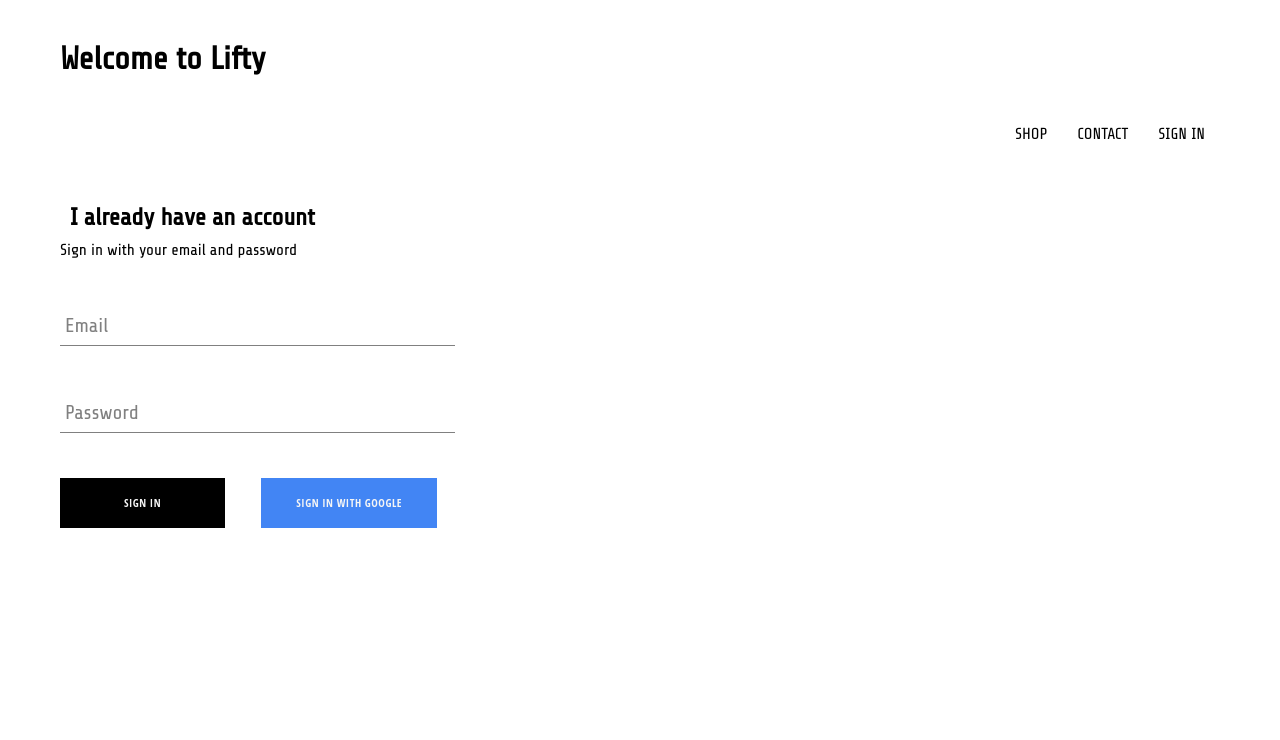
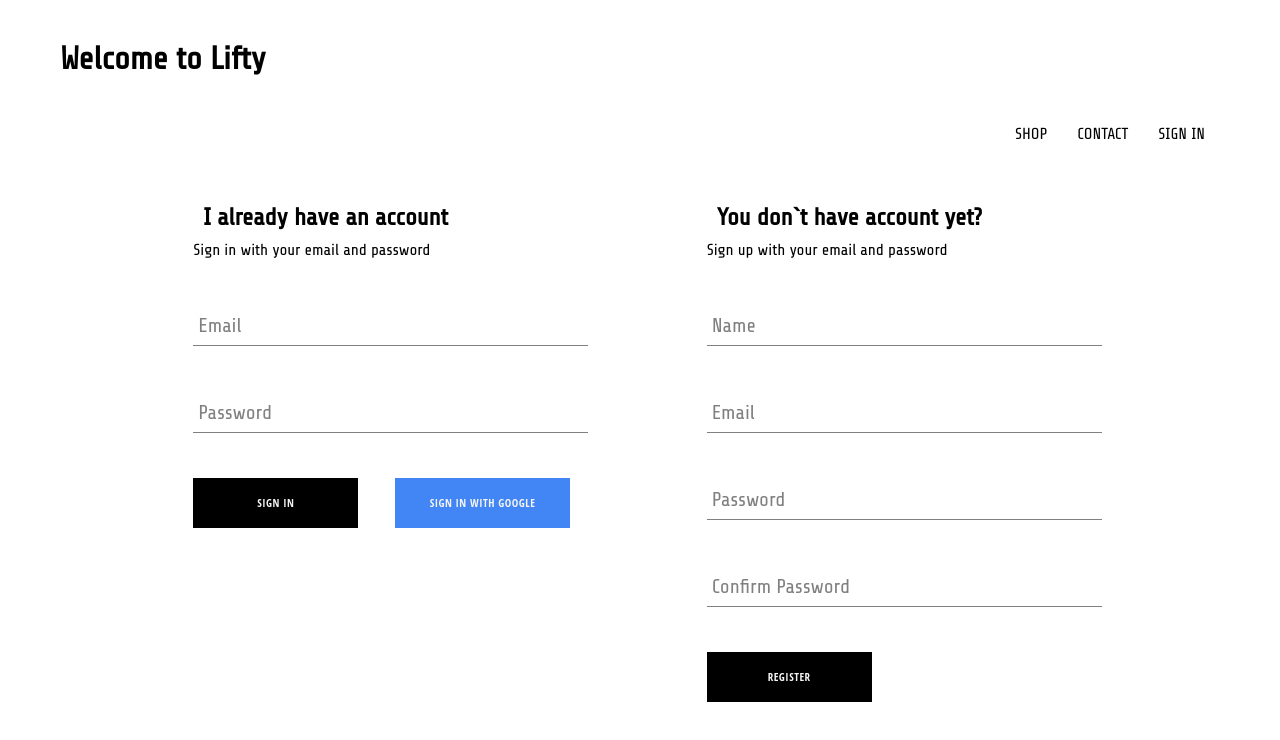
Before and after one commit to hristakiev1/shoplift, a React (Create React App) app: page /signin in a window 1280 px wide. Shown: the top 740 px of the page. Built offline with nearby package versions, Linux system fonts and the light colour scheme; no server answers; some icons are missing.

Commit message:
sign up and sign in using firebase implemented

```diff
--- a/src/components/Sign-in-and-Sign-Up/Sign-In/sign-in.component.jsx
+++ b/src/components/Sign-in-and-Sign-Up/Sign-In/sign-in.component.jsx
@@ -2,7 +2,10 @@ import { Component } from "react";
 import FormInput from "../../form-input/form-input";
 import "./sign-in.style.scss";
 import CustomButton from "../../custom-button/button.component";
-import { signInWithGoogle } from "../../../firebase/firebase.utils";
+import {
+  signInWithGoogle,
+  signInWithEmailAndPassword,
+} from "../../../firebase/firebase.utils";
 
 class SignIn extends Component {
   constructor(props) {
@@ -14,10 +17,18 @@ class SignIn extends Component {
     };
   }
 
-  handleSubmit = (event) => {
+  handleSubmit = async (event) => {
     event.preventDefault();
 
-    console.log("submiited");
+    const { email, password } = this.state;
+
+    try {
+      await signInWithEmailAndPassword(email, password);
+
+      this.setState({ email: "", password: "" });
+    } catch (err) {
+      console.log(err);
+    }
   };
 
   handleChange = (event) => {
@@ -51,7 +62,11 @@ class SignIn extends Component {
           />
           <div className="buttons">
             <CustomButton type="submit">Sign In</CustomButton>
-            <CustomButton isGoogleSignIn onClick={signInWithGoogle}>
+            <CustomButton
+              type="button"
+              isGoogleSignIn
+              onClick={signInWithGoogle}
+            >
               Sign In with Google
             </CustomButton>
           </div>
--- /dev/null
+++ b/src/components/Sign-in-and-Sign-Up/Sign-up/sign-up.component.jsx
@@ -0,0 +1,102 @@
+import React from "react";
+import FormInput from "../../form-input/form-input";
+import CustomButton from "../../custom-button/button.component";
+import {
+  createUserProfileDocument,
+  auth,
+} from "../../../firebase/firebase.utils";
+import "./sign-up.style.scss";
+
+class SignUp extends React.Component {
+  constructor(props) {
+    super(props);
+    this.state = {
+      displayName: "",
+      email: "",
+      password: "",
+      confirmPassword: "",
+    };
+  }
+
+  handleSubmit = async (event) => {
+    event.preventDefault();
+
+    const { displayName, email, password, confirmPassword } = this.state;
+    if (password !== confirmPassword) {
+      alert("Password doesn`t match");
+    }
+
+    try {
+      const { user } = await auth.createUserWithEmailAndPassword(
+        email,
+        password
+      );
+
+      await createUserProfileDocument(user, { displayName });
+
+      this.setState({
+        displayName: "",
+        email: "",
+        password: "",
+        confirmPassword: "",
+      });
+    } catch (err) {
+      alert(err);
+    }
+  };
+
+  handleChange = (event) => {
+    const { value, name } = event.target;
+    this.setState({ [name]: value }, () => console.log(this.state));
+  };
+
+  render() {
+    const { displayName, email, password, confirmPassword } = this.state;
+
+    return (
+      <div className="sign-up">
+        <h2 className="title">You don`t have account yet? </h2>
+        <span>Sign up with your email and password</span>
+        <form onSubmit={this.handleSubmit}>
+          <FormInput
+            label="Name"
+            type="text"
+            name="displayName"
+            onChange={this.handleChange}
+            value={displayName}
+            required
+          />
+          <FormInput
+            label="Email"
+            type="email"
+            name="email"
+            onChange={this.handleChange}
+            value={email}
+            required
+          />
+          <FormInput
+            label="Password"
+            type="password"
+            name="password"
+            onChange={this.handleChange}
+            value={password}
+            required
+          />
+          <FormInput
+            label="Confirm Password"
+            type="password"
+            name="confirmPassword"
+            onChange={this.handleChange}
+            value={confirmPassword}
+            required
+          />
+          <div className="buttons">
+            <CustomButton type="submit">Register</CustomButton>
+          </div>
+        </form>
+      </div>
+    );
+  }
+}
+
+export default SignUp;
--- /dev/null
+++ b/src/components/Sign-in-and-Sign-Up/Sign-up/sign-up.style.scss
@@ -0,0 +1,9 @@
+.sign-up {
+  width: 380px;
+  display: flex;
+  flex-direction: column;
+
+  .title {
+    margin: 10px;
+  }
+}
--- a/src/firebase/firebase.utils.js
+++ b/src/firebase/firebase.utils.js
@@ -49,3 +49,7 @@ provider.setCustomParameters({ prompt: "select_account" });
 export const signInWithGoogle = () => {
   auth.signInWithPopup(provider);
 };
+
+export const signInWithEmailAndPassword = (email, password) => {
+  auth.signInWithEmailAndPassword(email, password);
+};
--- a/src/pages/sign-in-sign-up-page/sign-in-sign-up-page.jsx
+++ b/src/pages/sign-in-sign-up-page/sign-in-sign-up-page.jsx
@@ -1,10 +1,12 @@
 import React from "react";
 import SignIn from "../../components/Sign-in-and-Sign-Up/Sign-In/sign-in.component";
-
+import SignUp from "../../components/Sign-in-and-Sign-Up/Sign-up/sign-up.component";
+import "./sign-in-sign-up-page.style.scss";
 const SignInSignUpPage = () => {
   return (
-    <div>
+    <div className="sign-form">
       <SignIn />
+      <SignUp />
     </div>
   );
 };
--- /dev/null
+++ b/src/pages/sign-in-sign-up-page/sign-in-sign-up-page.style.scss
@@ -0,0 +1,4 @@
+.sign-form {
+  display: flex;
+  justify-content: space-evenly;
+}
```
